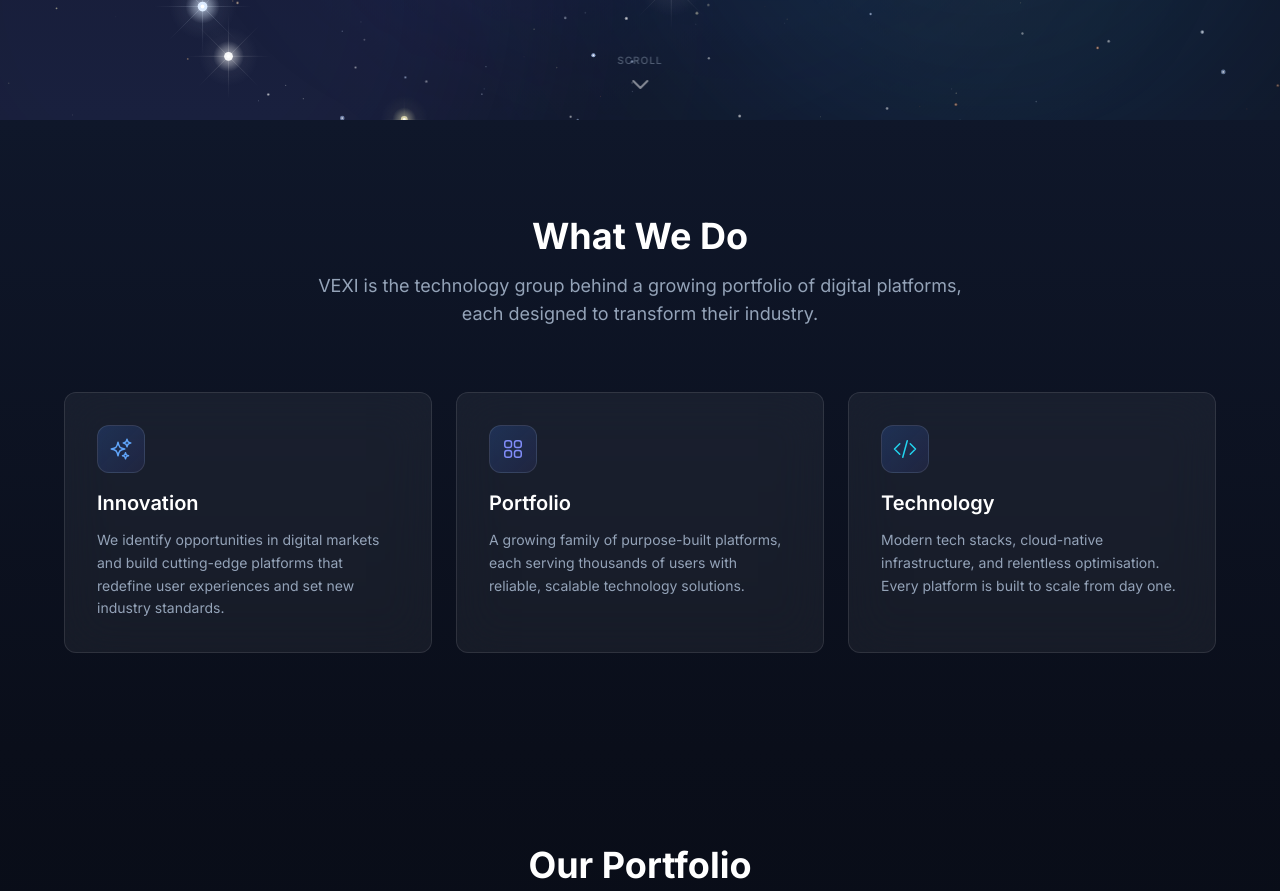
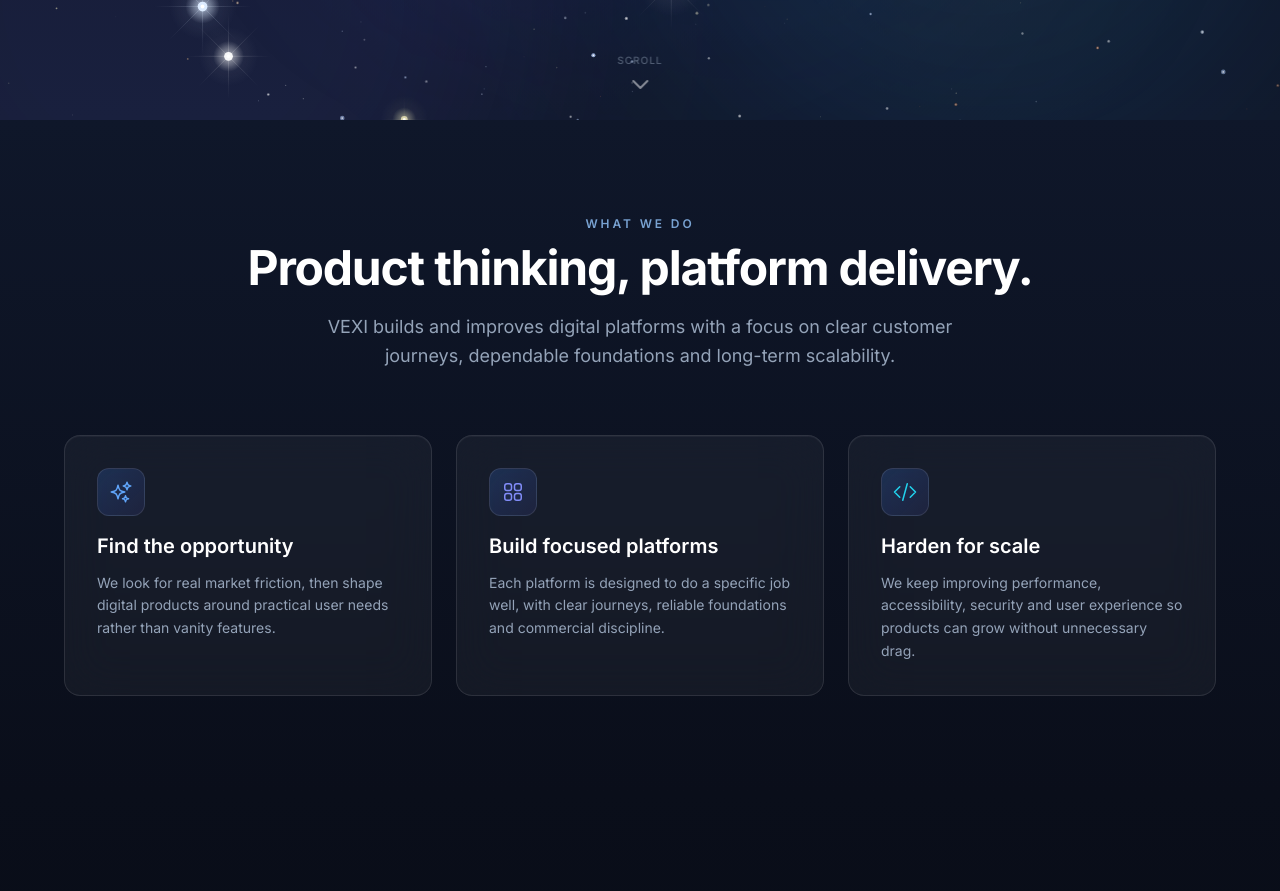
Before and after one commit to rhysllwydlewis/VEXI, a Next.js app: page / in a window 1280 px wide. Shown: the part 680-1571 px from the top of the page. Built offline with nearby package versions, Linux system fonts and the light colour scheme.

Commit message:
Improve about section copy and reduced-motion handling

```diff
--- a/components/About.tsx
+++ b/components/About.tsx
@@ -1,19 +1,18 @@
 'use client';
 
-import { motion } from 'framer-motion';
+import { motion, useReducedMotion } from 'framer-motion';
 
 const cards = [
   {
     icon: (
       <svg
-        className="w-6 h-6 text-blue-400"
+        className="h-6 w-6 text-blue-400"
         fill="none"
         viewBox="0 0 24 24"
         stroke="currentColor"
         strokeWidth={1.5}
         aria-hidden="true"
       >
-        {/* Sparkles — represents innovation */}
         <path
           strokeLinecap="round"
           strokeLinejoin="round"
@@ -21,22 +20,20 @@
         />
       </svg>
     ),
-    title: 'Innovation',
+    title: 'Find the opportunity',
     description:
-      'We identify opportunities in digital markets and build cutting-edge platforms that redefine user experiences and set new industry standards.',
-    delay: 0,
+      'We look for real market friction, then shape digital products around practical user needs rather than vanity features.',
   },
   {
     icon: (
       <svg
-        className="w-6 h-6 text-indigo-400"
+        className="h-6 w-6 text-indigo-400"
         fill="none"
         viewBox="0 0 24 24"
         stroke="currentColor"
         strokeWidth={1.5}
         aria-hidden="true"
       >
-        {/* Squares 2×2 — represents portfolio */}
         <path
           strokeLinecap="round"
           strokeLinejoin="round"
@@ -44,22 +41,20 @@
         />
       </svg>
     ),
-    title: 'Portfolio',
+    title: 'Build focused platforms',
     description:
-      'A growing family of purpose-built platforms, each serving thousands of users with reliable, scalable technology solutions.',
-    delay: 0.15,
+      'Each platform is designed to do a specific job well, with clear journeys, reliable foundations and commercial discipline.',
   },
   {
     icon: (
       <svg
-        className="w-6 h-6 text-cyan-400"
+        className="h-6 w-6 text-cyan-400"
         fill="none"
         viewBox="0 0 24 24"
         stroke="currentColor"
         strokeWidth={1.5}
         aria-hidden="true"
       >
-        {/* Code brackets — represents technology */}
         <path
           strokeLinecap="round"
           strokeLinejoin="round"
@@ -67,52 +62,59 @@
         />
       </svg>
     ),
-    title: 'Technology',
+    title: 'Harden for scale',
     description:
-      'Modern tech stacks, cloud-native infrastructure, and relentless optimisation. Every platform is built to scale from day one.',
-    delay: 0.3,
+      'We keep improving performance, accessibility, security and user experience so products can grow without unnecessary drag.',
   },
-];
+] as const;
 
 export default function About() {
+  const reduceMotion = useReducedMotion() === true;
+  const sectionInitial = reduceMotion ? false : { y: 30, opacity: 0 };
+  const cardInitial = reduceMotion ? false : { y: 32, opacity: 0 };
+
   return (
-    <section id="about" className="py-24 px-6 scroll-mt-20 bg-gradient-to-b from-[#0f172a] to-[#0a0e1a]">
-      <div className="max-w-6xl mx-auto">
+    <section
+      id="about"
+      aria-labelledby="about-title"
+      className="scroll-mt-20 bg-gradient-to-b from-[#0f172a] to-[#0a0e1a] px-6 py-24"
+    >
+      <div className="mx-auto max-w-6xl">
         <motion.div
-          initial={{ y: 30, opacity: 0 }}
+          initial={sectionInitial}
           whileInView={{ y: 0, opacity: 1 }}
           viewport={{ once: true, amount: 0.3 }}
-          transition={{ duration: 0.7 }}
+          transition={{ duration: reduceMotion ? 0 : 0.7 }}
           className="text-center"
         >
-          <h2 className="text-4xl font-bold text-white">What We Do</h2>
-          <p className="text-lg text-slate-400 mt-4 max-w-2xl mx-auto">
-            VEXI is the technology group behind a growing portfolio of digital
-            platforms, each designed to transform their industry.
+          <p className="mb-3 text-xs font-semibold uppercase tracking-[0.24em] text-blue-300/80">What we do</p>
+          <h2 id="about-title" className="text-4xl font-bold tracking-tight text-white sm:text-5xl">
+            Product thinking, platform delivery.
+          </h2>
+          <p className="mx-auto mt-5 max-w-2xl text-lg leading-relaxed text-slate-400">
+            VEXI builds and improves digital platforms with a focus on clear customer journeys,
+            dependable foundations and long-term scalability.
           </p>
         </motion.div>
 
-        <div className="grid grid-cols-1 md:grid-cols-3 gap-6 mt-16">
-          {cards.map((card) => (
-            <motion.div
+        <div className="mt-16 grid grid-cols-1 gap-6 md:grid-cols-3" role="list">
+          {cards.map((card, index) => (
+            <motion.article
               key={card.title}
-              initial={{ y: 40, opacity: 0 }}
+              role="listitem"
+              initial={cardInitial}
               whileInView={{ y: 0, opacity: 1 }}
               viewport={{ once: true, amount: 0.3 }}
-              transition={{ duration: 0.7, delay: card.delay }}
-              className="bg-white/5 backdrop-blur-xl border border-white/10 rounded-xl p-8 hover:bg-white/10 hover:border-white/20 transition-all duration-300 cursor-default"
-              whileHover={{ y: -4 }}
+              transition={{ duration: reduceMotion ? 0 : 0.7, delay: reduceMotion ? 0 : index * 0.12 }}
+              className="group rounded-2xl border border-white/10 bg-white/[0.045] p-8 shadow-[inset_0_1px_0_rgba(255,255,255,0.04)] backdrop-blur-xl transition-all duration-300 hover:border-white/20 hover:bg-white/[0.075]"
+              whileHover={reduceMotion ? undefined : { y: -4 }}
             >
-              <div className="w-12 h-12 rounded-xl bg-gradient-to-br from-blue-500/20 to-indigo-500/10 border border-white/10 flex items-center justify-center mb-1">
+              <div className="mb-1 flex h-12 w-12 items-center justify-center rounded-xl border border-white/10 bg-gradient-to-br from-blue-500/20 to-indigo-500/10 transition-transform duration-300 group-hover:scale-105">
                 {card.icon}
               </div>
-              <h3 className="text-xl font-semibold text-white mt-4">
-                {card.title}
-              </h3>
-              <p className="text-sm text-slate-400 mt-3 leading-relaxed">
-                {card.description}
-              </p>
-            </motion.div>
+              <h3 className="mt-4 text-xl font-semibold text-white">{card.title}</h3>
+              <p className="mt-3 text-sm leading-relaxed text-slate-400">{card.description}</p>
+            </motion.article>
           ))}
         </div>
       </div>
```
